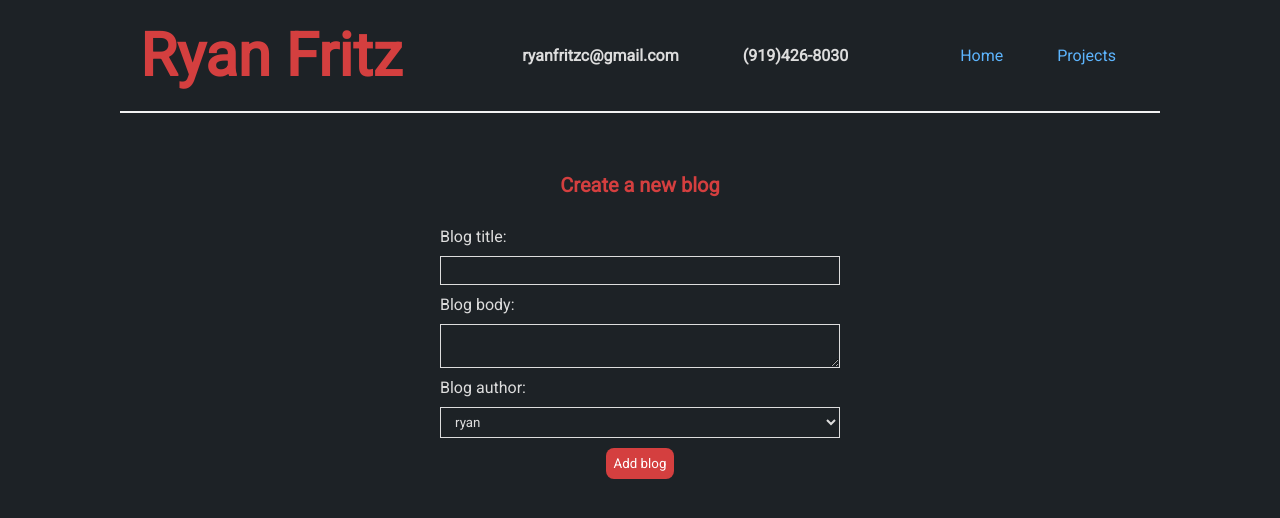
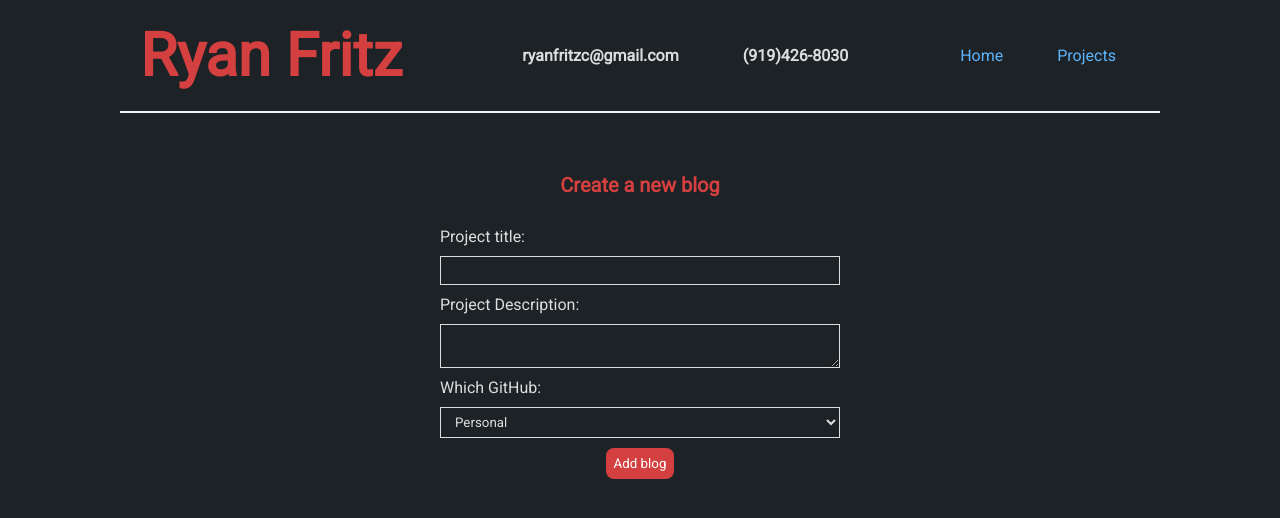
Before and after one commit to ryanfritzc/reactResume, a React (Create React App) app in the folder react-resume/: page /HiddenAdd in a window 1280 px wide. Shown: the top 518 px of the page. Built offline with nearby package versions, Linux system fonts and the light colour scheme.

Commit message:
Added reference links to my GitHub pages, formated the project list page and planning to add links to project descriptions

```diff
--- a/react-resume/src/HiddenAdd.js
+++ b/react-resume/src/HiddenAdd.js
@@ -4,7 +4,7 @@ import {useHistory} from "react-router-dom"
 const HiddenAdd = () => {
     const [title, setTitle] = useState('');
     const [body, setBody] = useState('');
-    const [author, setAuthor] = useState('ryan');
+    const [author, setAuthor] = useState('Personal');
     const[isPending, setIsPending] = useState(false);
     const history = useHistory();
 
@@ -30,29 +30,29 @@ const HiddenAdd = () => {
         <div className="create">
             <h2>Create a new blog</h2>
             <form onSubmit={handleSubmit}>
-                <label>Blog title:</label>
+                <label>Project title:</label>
                 <input
                     type="text"
                     required
                     value = {title}
                     onChange = {(e) => setTitle(e.target.value)}
                 />
-                <label>Blog body:</label>
+                <label>Project Description:</label>
                 <textarea
                     required
                     value={body}
                     onChange={(e) => setBody(e.target.value)}
                 ></textarea>
-                <label>Blog author:</label>
+                <label>Which GitHub:</label>
                 <select
                     value={author}
                     onChange = {(e) => setAuthor(e.target.value)}
                 >
-                    <option value="ryan">ryan</option>
-                    <option value="fritz">fritz</option>
+                    <option value="Personal">Personal</option>
+                    <option value="School">School</option>
                 </select>
                 {!isPending && <button>Add blog</button>}
-                {isPending && <button disabled>Adding blog...</button>}
+                {isPending && <button>Adding blog...</button>}
             </form>
         </div>
     );
--- a/react-resume/src/ProjectDetails.js
+++ b/react-resume/src/ProjectDetails.js
@@ -22,7 +22,7 @@ const ProjectDetails = () => {
             {blog && (
                 <article>
                     <h2>{blog.title}</h2>
-                    <p>Written by {blog.author}</p>
+                    <p>GitHub account: {blog.author}</p>
                     <div>{blog.body}</div>
                     <button onClick={handleClick}>Delete</button>
                 </article>
--- a/react-resume/src/ProjectList.js
+++ b/react-resume/src/ProjectList.js
@@ -9,7 +9,7 @@ const ProjectList = ({blogs,title}) => {
                 <div className="blog-preview" key={blog.id}>
                     <Link to={`/blogs/${blog.id}`}>
                     <h2>{blog.title}</h2>
-                    <p>Written by {blog.author}</p>
+                    <p>GitHub account: {blog.author}</p>
                     </Link>
                 </div>
             ))}
--- a/react-resume/src/Projects.js
+++ b/react-resume/src/Projects.js
@@ -5,9 +5,14 @@ const Projects = () => {
         const {data: blogs, isPending, error} = useFetch('http://localhost:8000/blogs');
     return (
         <div className="home">
+            <h2 className="reference">Links to GitHub pages for each project</h2>
+            <h2 className="reference"><a href="https://github.com/ryanfritzc">Personal GitHub</a></h2>
+            <h2 className="reference"><a href="https://github.com/rfritz2-uncc">School GitHub</a></h2>
+            <br></br>
             {error && <div>{error}</div>}
             {isPending && <div>Loading...</div>}
             {blogs && <ProjectList blogs={blogs} title="My Projects"/>}
+
         </div>
     );
 }
--- a/react-resume/src/index.css
+++ b/react-resume/src/index.css
@@ -89,11 +89,20 @@ p{
 #blog-list-h2{
   color:#D43f3f;
   font-size: 40px;
+  padding-top: 70px;
 }
 .blog-preview p{
   color:#ddd;
 }
+.reference{
+  text-align: center;
+  padding-top: 15px;
+}
+.reference a{
+  color: #5db5fe;
+  text-decoration: underline;
 
+}
 /*Blog details page*/
 .blog-details h2{
   color: #5db5fe;
```
Also changed, not shown: react-resume/data/projectDB.json (+4 -16 lines).
